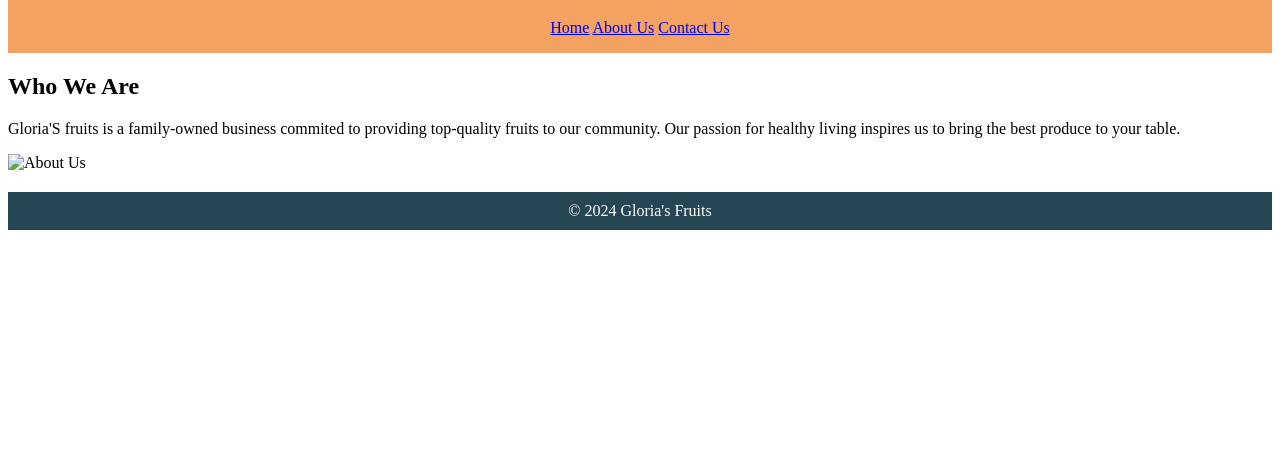
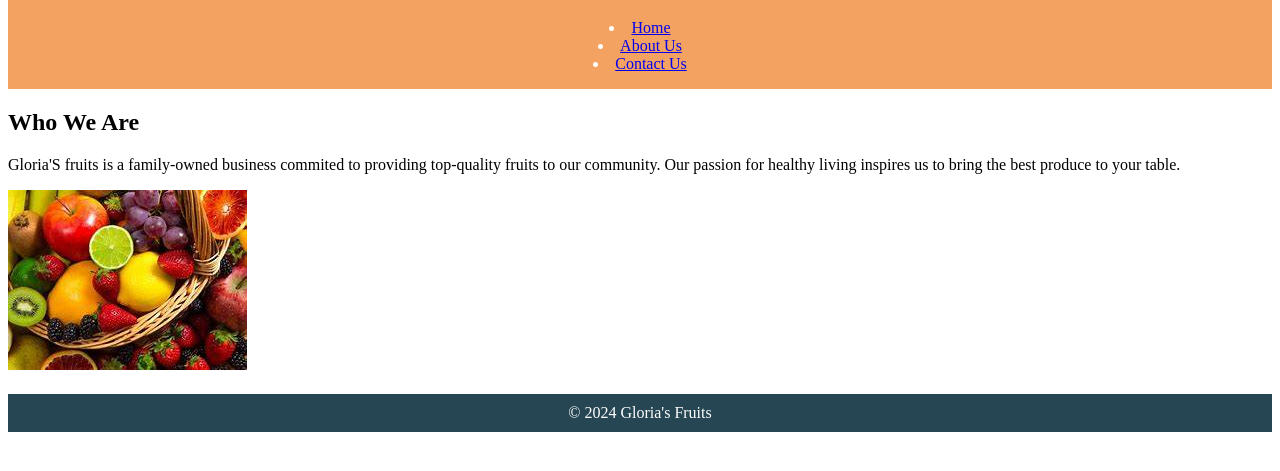
Before and after one commit to GloriaAsaso/T4G-homework3, a plain HTML site: page pages/aboutus.html in a window 1280 px wide. Shown: the part 85-556 px from the top of the page. Drawn offline with Linux system fonts and the light colour scheme.

Commit message:
adding all files

```diff
--- a/pages/aboutus.html
+++ b/pages/aboutus.html
@@ -11,11 +11,11 @@
 
    <h1> About Gloria's Fruits</h1>
    <nav>
-    <a href="../index.html">Home</a>
+    <li><a href="../index.html">Home</a></li>
 
-    <a href="aboutus.html">About Us</a>
+    <li><a href="aboutus.html">About Us</a></li>
 
-    <a href="contactus.html">Contact Us</a>
+    <li><a href="contactus.html">Contact Us</a></li>
    </nav>
 </div>
 
@@ -24,7 +24,7 @@
     <p>Gloria'S fruits is a family-owned business commited to providing top-quality fruits to our community.
         Our passion for healthy living inspires us to bring the best produce to your table.</p>
 
-        <img src="imag" alt="About Us" class="image">
+        <img src="../images/blob.jpg" alt="About Us" class="image">
     <!-- </main> -->
 
 <footer>
```
Also changed, not shown: pages/contactus.html (+2 -2 lines).
